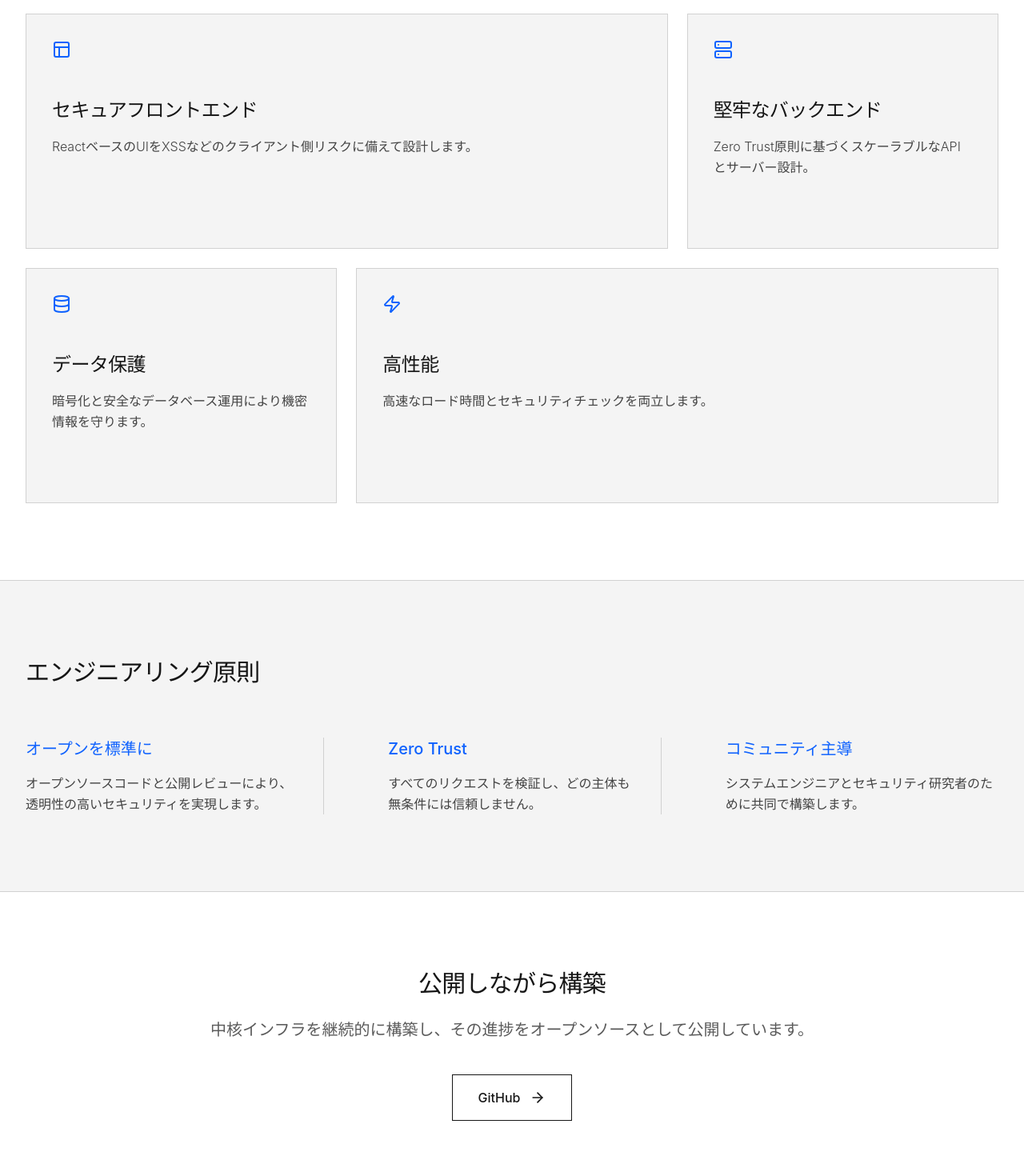
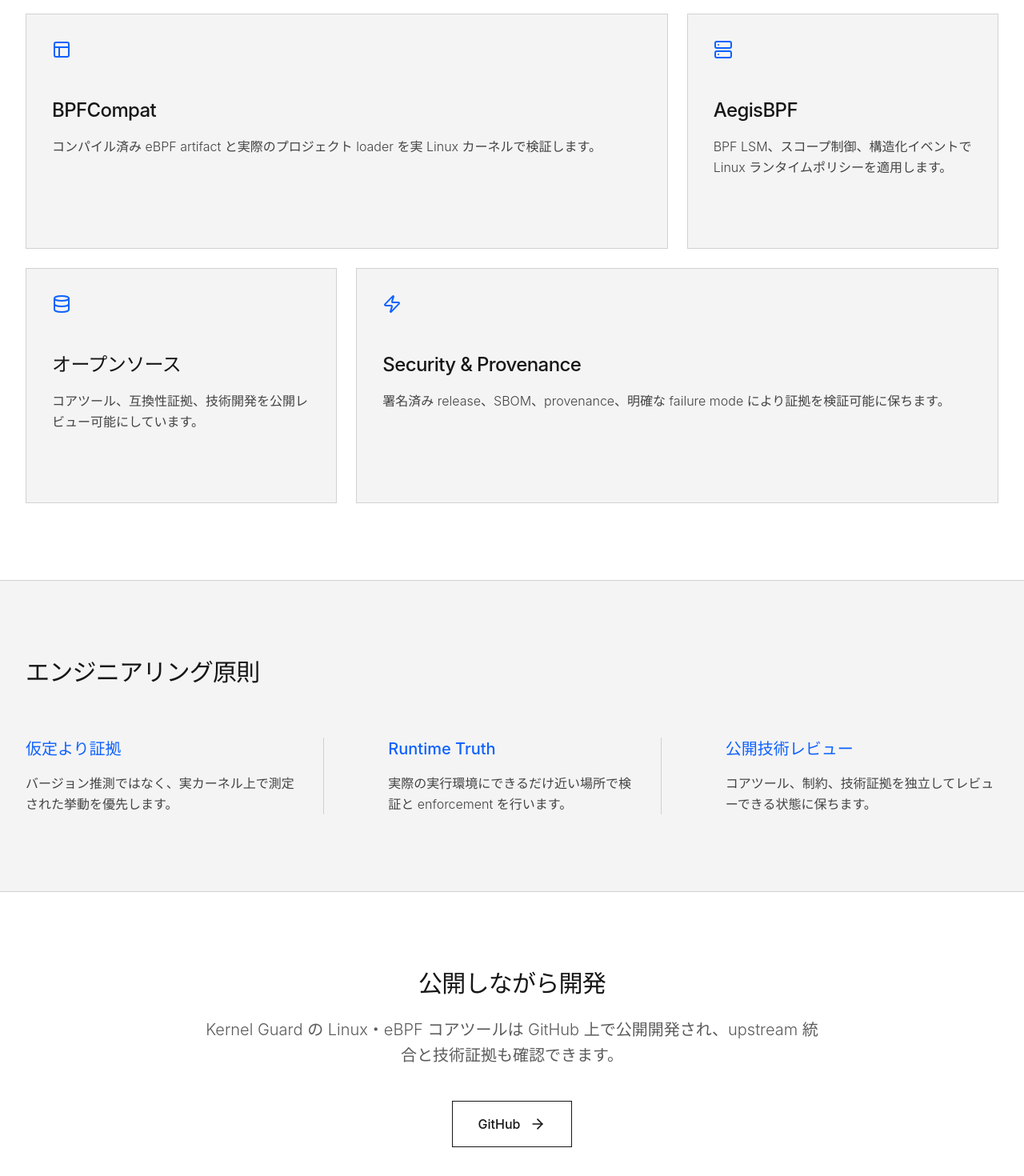
Before and after one commit to ErenAri/kernel-guard-frontend, a React (Vite) app: page /ja in a window 1280 px wide. Shown: the part 3500-4970 px from the top of the page at 80% size. Built offline with nearby package versions, Linux system fonts and the light colour scheme.

Commit message:
content(site): finish ja eBPF homepage copy

```diff
--- a/src/translations/ja.ts
+++ b/src/translations/ja.ts
@@ -64,22 +64,22 @@ export const ja = {
     techStackTitle: 'カーネルサイド技術',
     techStackDesc: 'Linux、eBPF、互換性検証、ランタイムセキュリティを支える技術。',
     features: {
-      frontend: { title: 'セキュアフロントエンド', desc: 'ReactベースのUIをXSSなどのクライアント側リスクに備えて設計します。' },
-      backend: { title: '堅牢なバックエンド', desc: 'Zero Trust原則に基づくスケーラブルなAPIとサーバー設計。' },
-      data: { title: 'データ保護', desc: '暗号化と安全なデータベース運用により機密情報を守ります。' },
-      performance: { title: '高性能', desc: '高速なロード時間とセキュリティチェックを両立します。' },
+      frontend: { title: 'BPFCompat', desc: 'コンパイル済み eBPF artifact と実際のプロジェクト loader を実 Linux カーネルで検証します。' },
+      backend: { title: 'AegisBPF', desc: 'BPF LSM、スコープ制御、構造化イベントで Linux ランタイムポリシーを適用します。' },
+      data: { title: 'オープンソース', desc: 'コアツール、互換性証拠、技術開発を公開レビュー可能にしています。' },
+      performance: { title: 'Security & Provenance', desc: '署名済み release、SBOM、provenance、明確な failure mode により証拠を検証可能に保ちます。' },
     },
     principles: {
       title: 'エンジニアリング原則',
       items: [
-        { title: 'オープンを標準に', desc: 'オープンソースコードと公開レビューにより、透明性の高いセキュリティを実現します。' },
-        { title: 'Zero Trust', desc: 'すべてのリクエストを検証し、どの主体も無条件には信頼しません。' },
-        { title: 'コミュニティ主導', desc: 'システムエンジニアとセキュリティ研究者のために共同で構築します。' },
+        { title: '仮定より証拠', desc: 'バージョン推測ではなく、実カーネル上で測定された挙動を優先します。' },
+        { title: 'Runtime Truth', desc: '実際の実行環境にできるだけ近い場所で検証と enforcement を行います。' },
+        { title: '公開技術レビュー', desc: 'コアツール、制約、技術証拠を独立してレビューできる状態に保ちます。' },
       ],
     },
     community: {
-      title: '公開しながら構築',
-      desc: '中核インフラを継続的に構築し、その進捗をオープンソースとして公開しています。',
+      title: '公開しながら開発',
+      desc: 'Kernel Guard の Linux・eBPF コアツールは GitHub 上で公開開発され、upstream 統合と技術証拠も確認できます。',
     },
     proof: {
       badge: 'MEASURED // PUBLIC_EVIDENCE',
```
